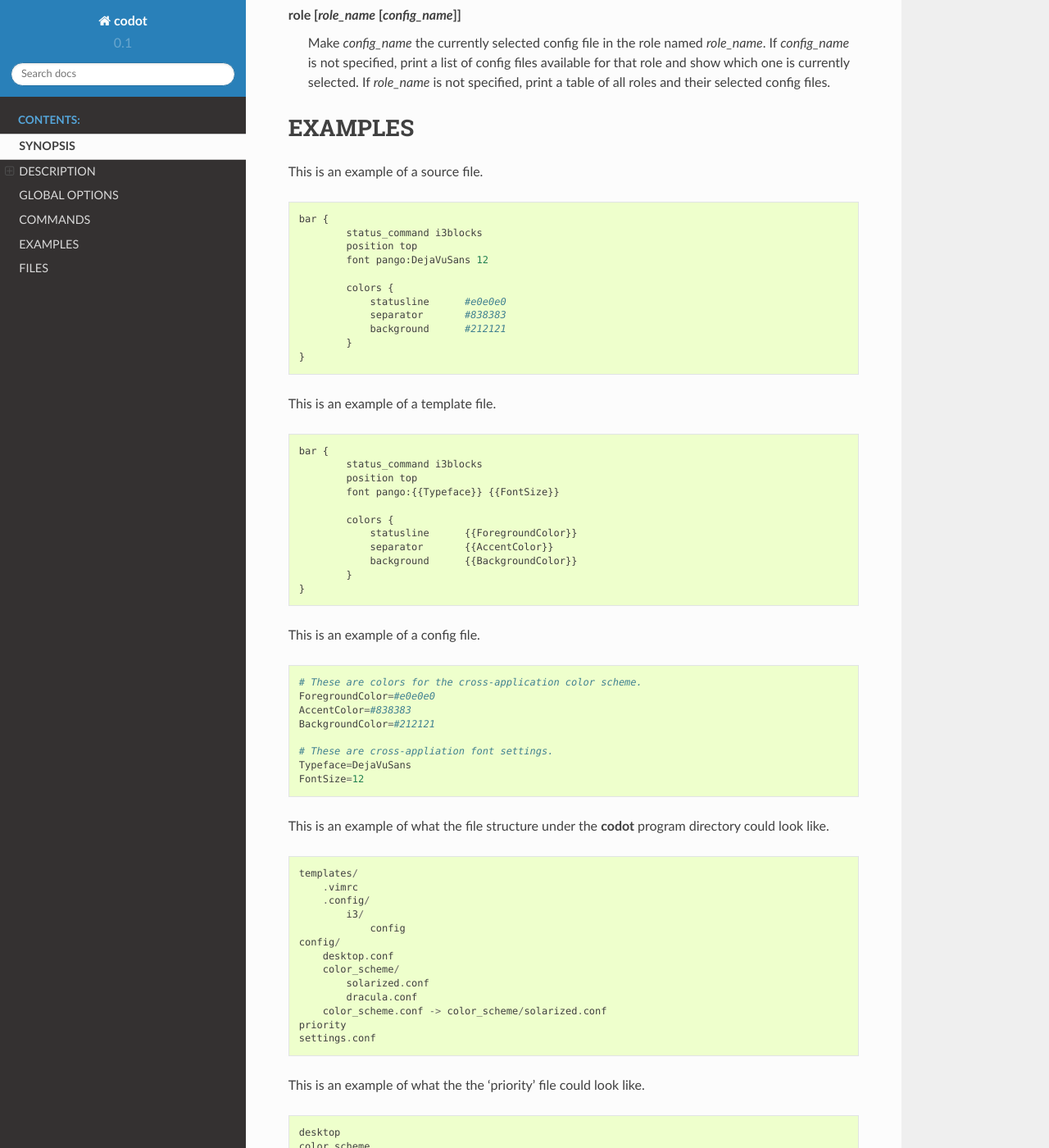
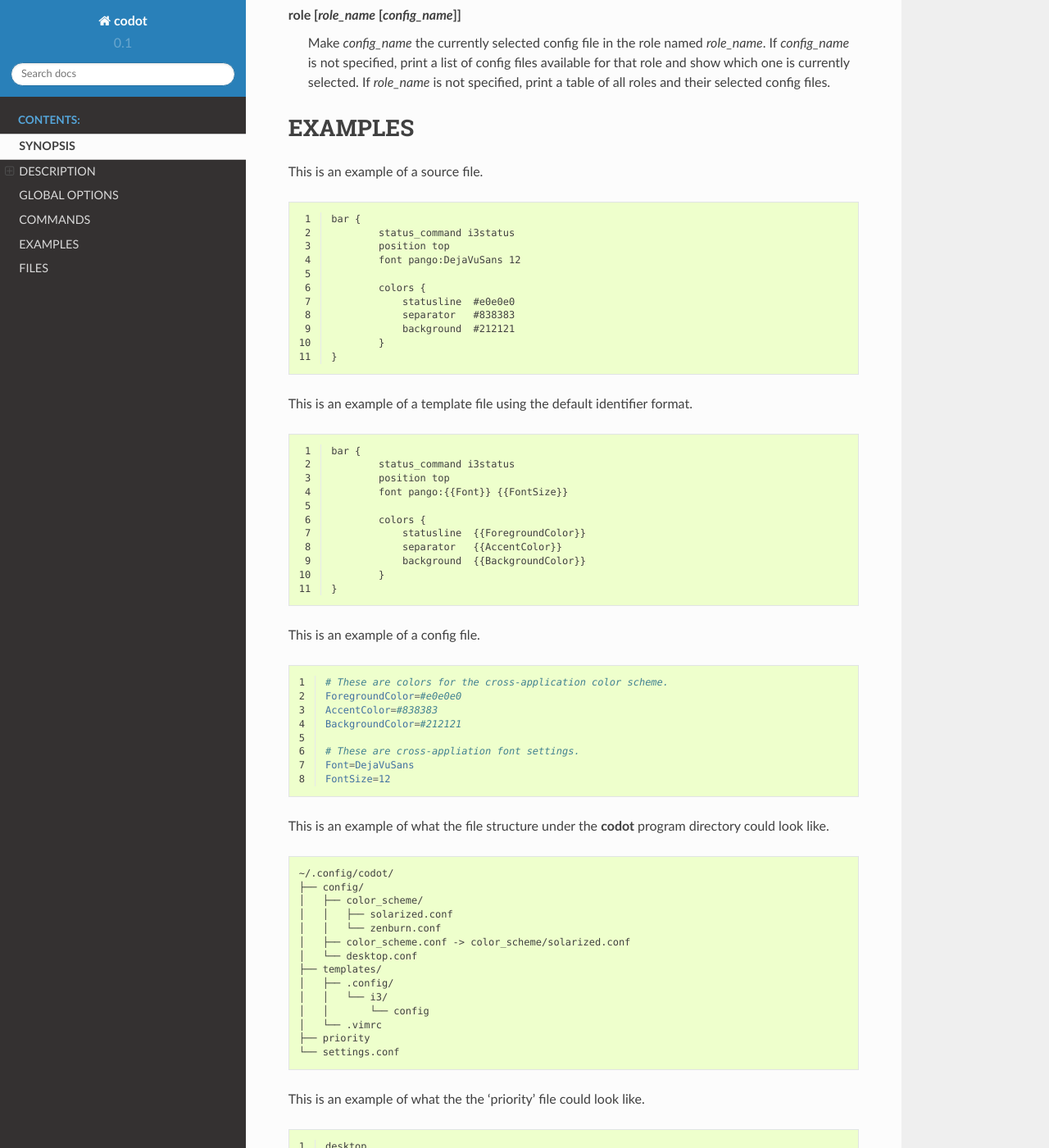
Before and after one commit to lostatc/codot, a Sphinx documentation site: the page built from docs/codot.1.rst, in a window 1280 px wide and 1400 px high, scrolled down 2255 px. Shown: the whole window at 82% size. Built offline with Sphinx 7.4.7 and the Read the Docs theme 2.0.0, drawn with Linux system fonts in a browser that asks for light colours.

Commit message:
Improve examples in documentation

```diff
--- a/docs/codot.1.rst
+++ b/docs/codot.1.rst
@@ -109,35 +109,44 @@ COMMANDS
 
 EXAMPLES
 ========
-This is an example of a source file. ::
+This is an example of a source file.
+
+.. code-block:: none
+    :linenos:
 
     bar {
-            status_command i3blocks
+            status_command i3status
             position top
             font pango:DejaVuSans 12
 
             colors {
-                statusline	#e0e0e0
-                separator	#838383
-                background	#212121
+                statusline  #e0e0e0
+                separator   #838383
+                background  #212121
             }
     }
 
-This is an example of a template file. ::
+This is an example of a template file using the default identifier format.
+
+.. code-block:: none
+    :linenos:
 
     bar {
-            status_command i3blocks
+            status_command i3status
             position top
-            font pango:{{Typeface}} {{FontSize}}
+            font pango:{{Font}} {{FontSize}}
 
             colors {
-                statusline	{{ForegroundColor}}
-                separator	{{AccentColor}}
-                background	{{BackgroundColor}}
+                statusline  {{ForegroundColor}}
+                separator   {{AccentColor}}
+                background  {{BackgroundColor}}
             }
     }
 
-This is an example of a config file. ::
+This is an example of a config file.
+
+.. code-block:: cfg
+    :linenos:
 
     # These are colors for the cross-application color scheme.
     ForegroundColor=#e0e0e0
@@ -145,27 +154,31 @@ This is an example of a config file. ::
     BackgroundColor=#212121
 
     # These are cross-appliation font settings.
-    Typeface=DejaVuSans
+    Font=DejaVuSans
     FontSize=12
 
 This is an example of what the file structure under the **codot** program
 directory could look like. ::
 
-    templates/
-        .vimrc
-        .config/
-            i3/
-                config
-    config/
-        desktop.conf
-        color_scheme/
-            solarized.conf
-            dracula.conf
-        color_scheme.conf -> color_scheme/solarized.conf
-    priority
-    settings.conf
+    ~/.config/codot/
+    ├── config/
+    │   ├── color_scheme/
+    │   │   ├── solarized.conf
+    │   │   └── zenburn.conf
+    │   ├── color_scheme.conf -> color_scheme/solarized.conf
+    │   └── desktop.conf
+    ├── templates/
+    │   ├── .config/
+    │   │   └── i3/
+    │   │       └── config
+    │   └── .vimrc
+    ├── priority
+    └── settings.conf
 
-This is an example of what the the 'priority' file could look like. ::
+This is an example of what the the 'priority' file could look like.
+
+.. code-block:: none
+    :linenos:
 
     desktop
     color_scheme
```
